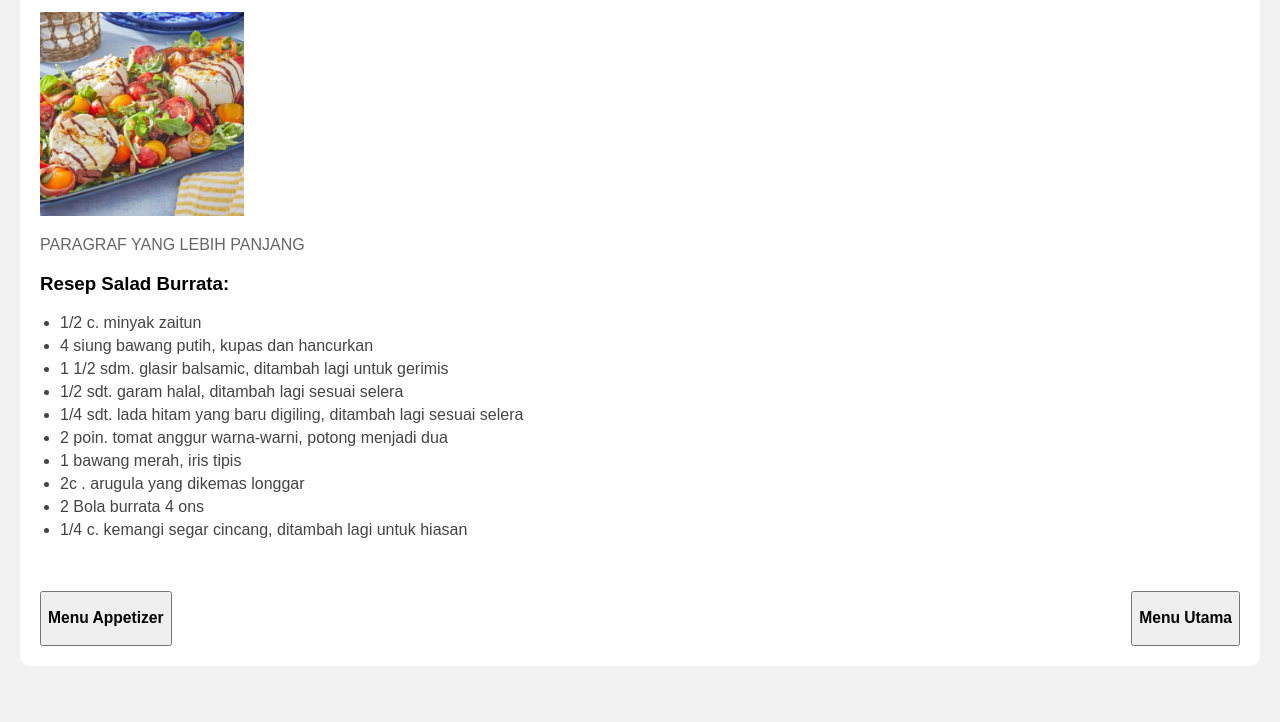
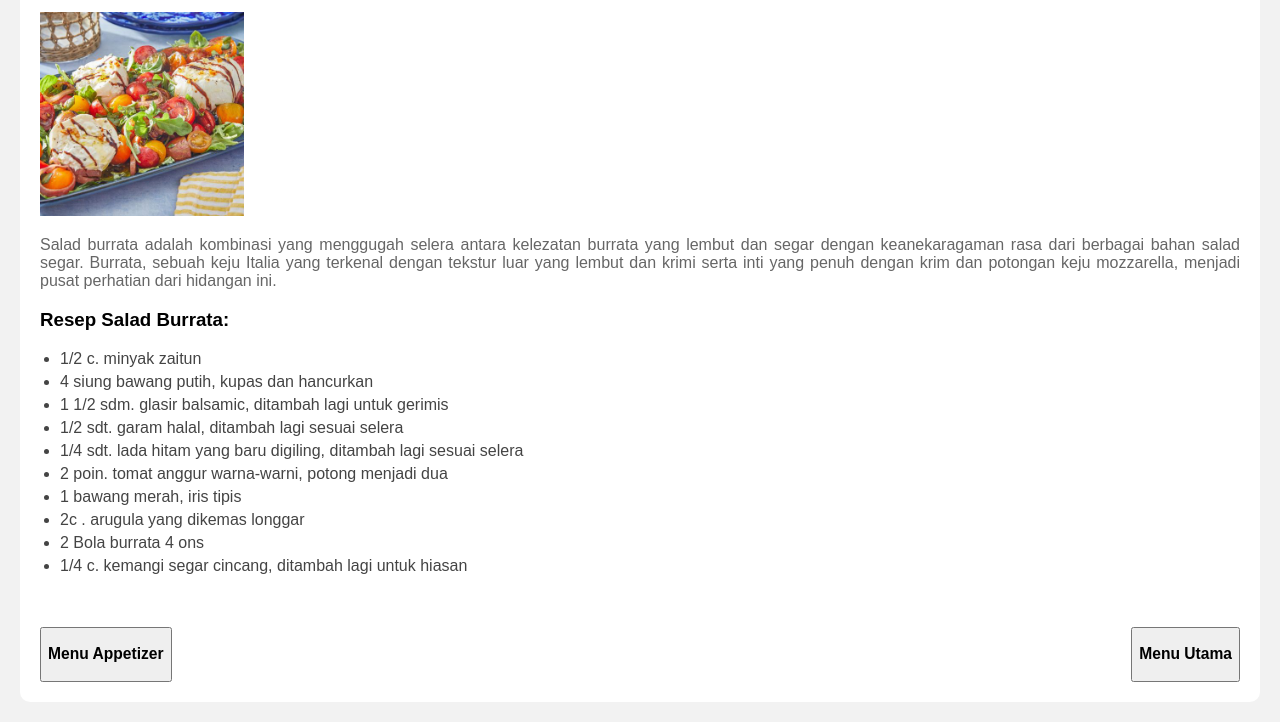
Before and after one commit to Vinskn/PTI---Basic-Web, a plain HTML site: page salad.html in a window 1280 px wide. Shown: the part 139-861 px from the top of the page. Before the commit the page ends 825 px from the top, so only its background shows below. Drawn offline with Linux system fonts and the light colour scheme.

Commit message:
Update salad.html

```diff
--- a/salad.html
+++ b/salad.html
@@ -11,7 +11,7 @@
         <h2>Salad Burrata</h2>
         <img src="sources/salad burrata.jpg" alt="salad burrata" />
         <p class="description">
-            PARAGRAF YANG LEBIH PANJANG
+            Salad burrata adalah kombinasi yang menggugah selera antara kelezatan burrata yang lembut dan segar dengan keanekaragaman rasa dari berbagai bahan salad segar. Burrata, sebuah keju Italia yang terkenal dengan tekstur luar yang lembut dan krimi serta inti yang penuh dengan krim dan potongan keju mozzarella, menjadi pusat perhatian dari hidangan ini.
         </p>
         <h3>Resep Salad Burrata:</h3>
         <ul class="recipe">
```
